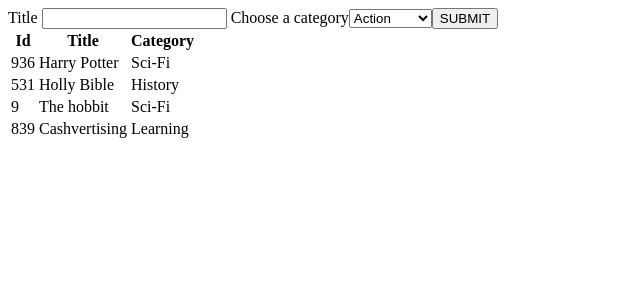
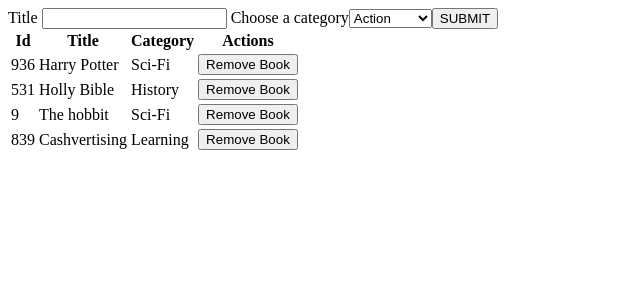
Before and after one commit to xtrmdarc/bookstore-cms, a React (Create React App) app: page / in a window 1280 px wide. Shown: the top 300 px of the page, without its empty margins (0-640 px from the left). Built offline with nearby package versions, Linux system fonts and the light colour scheme.

Commit message:
Add remove book functionality to remove the item from the redux store

```diff
--- a/src/components/Book.js
+++ b/src/components/Book.js
@@ -2,12 +2,17 @@
 import PropTypes from 'prop-types';
 
 const Book = props => {
-  const { book } = props;
+  const { book, handleRemoveBook } = props;
+  const removeBook = () => {
+    handleRemoveBook(book);
+  };
+
   return (
     <tr>
       <td>{book.id}</td>
       <td>{book.title}</td>
       <td>{book.category}</td>
+      <td><button type="button" onClick={removeBook}>Remove Book</button></td>
     </tr>
   );
 };
@@ -18,6 +23,7 @@
     title: PropTypes.string,
     category: PropTypes.string,
   }).isRequired,
+  handleRemoveBook: PropTypes.func.isRequired,
 };
 
 export default Book;
--- a/src/containers/BooksForm.js
+++ b/src/containers/BooksForm.js
@@ -6,7 +6,8 @@
 class BooksForm extends React.Component {
   constructor(props) {
     super(props);
-    this.state = { title: '', category: '' };
+    this.defaultState = { title: '', category: 'Action' };
+    this.state = this.defaultState;
     this.handleChange = this.handleChange.bind(this);
     this.handleSubmit = this.handleSubmit.bind(this);
   }
@@ -15,15 +16,17 @@
     this.setState({ [e.target.name]: e.target.value });
   }
 
-  handleSubmit(e) {
-    e.preventDefault();
+  handleSubmit() {
     const { createBook } = this.props;
     const { title, category } = this.state;
+    if (title === '') return;
+
     const newBook = {
       id: parseInt(Math.random() * 1000, 10),
       title,
       category,
     };
+    this.setState(this.defaultState);
     createBook(newBook);
   }
 
--- a/src/containers/BooksList.js
+++ b/src/containers/BooksList.js
@@ -2,9 +2,15 @@
 import { connect } from 'react-redux';
 import PropTypes from 'prop-types';
 import Book from '../components/Book';
+import { removeBook } from '../actions/index';
 
 const BooksList = props => {
-  const { books } = props;
+  const { books, removeBook } = props;
+
+  const handleRemoveBook = book => {
+    removeBook(book);
+  };
+
   return (
     <table>
       <thead>
@@ -12,11 +18,12 @@
           <th>Id</th>
           <th>Title</th>
           <th>Category</th>
+          <th>Actions</th>
         </tr>
       </thead>
       <tbody>
         {books.map(book => (
-          <Book book={book} key={book.id} />
+          <Book book={book} key={book.id} handleRemoveBook={handleRemoveBook} />
         ))}
       </tbody>
     </table>
@@ -27,9 +34,16 @@
   books: state.books,
 });
 
+const matchDispatchToProps = dispatch => ({
+  removeBook: book => {
+    dispatch(removeBook(book));
+  },
+});
+
 BooksList.propTypes = {
   books: PropTypes.arrayOf(PropTypes.shape({ id: PropTypes.number, map: PropTypes.func }))
     .isRequired,
+  removeBook: PropTypes.func.isRequired,
 };
 
-export default connect(mapStateToProps)(BooksList);
+export default connect(mapStateToProps, matchDispatchToProps)(BooksList);
--- a/src/reducers/books.js
+++ b/src/reducers/books.js
@@ -8,8 +8,8 @@
       return newState;
     }
     case REMOVE_BOOK: {
-      const newState = state.slice();
-      newState.splice(action.bookId, 1);
+      let newState = state.slice();
+      newState = newState.filter(book => book.id !== action.bookId);
       return newState;
     }
     default:
```
